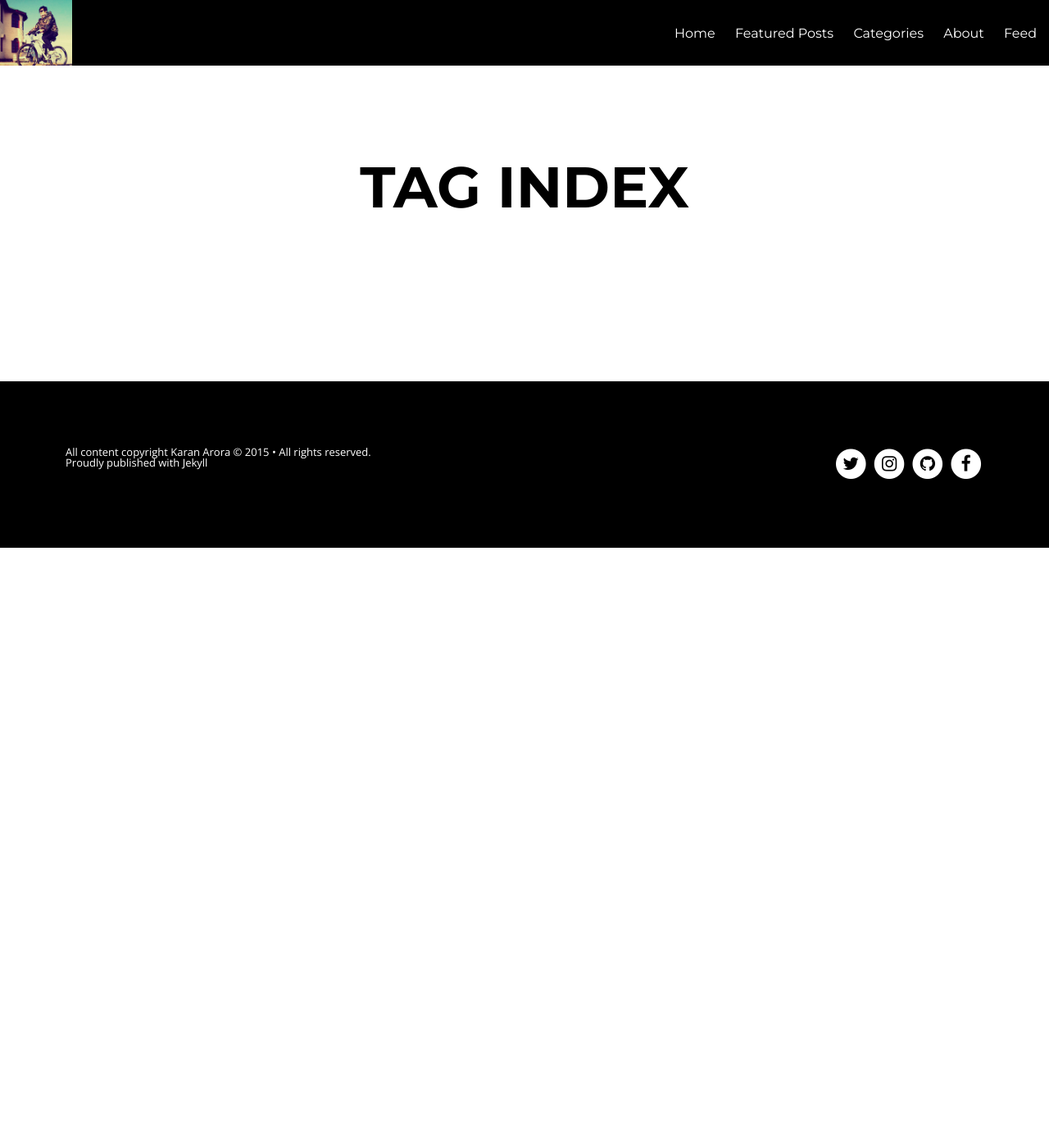
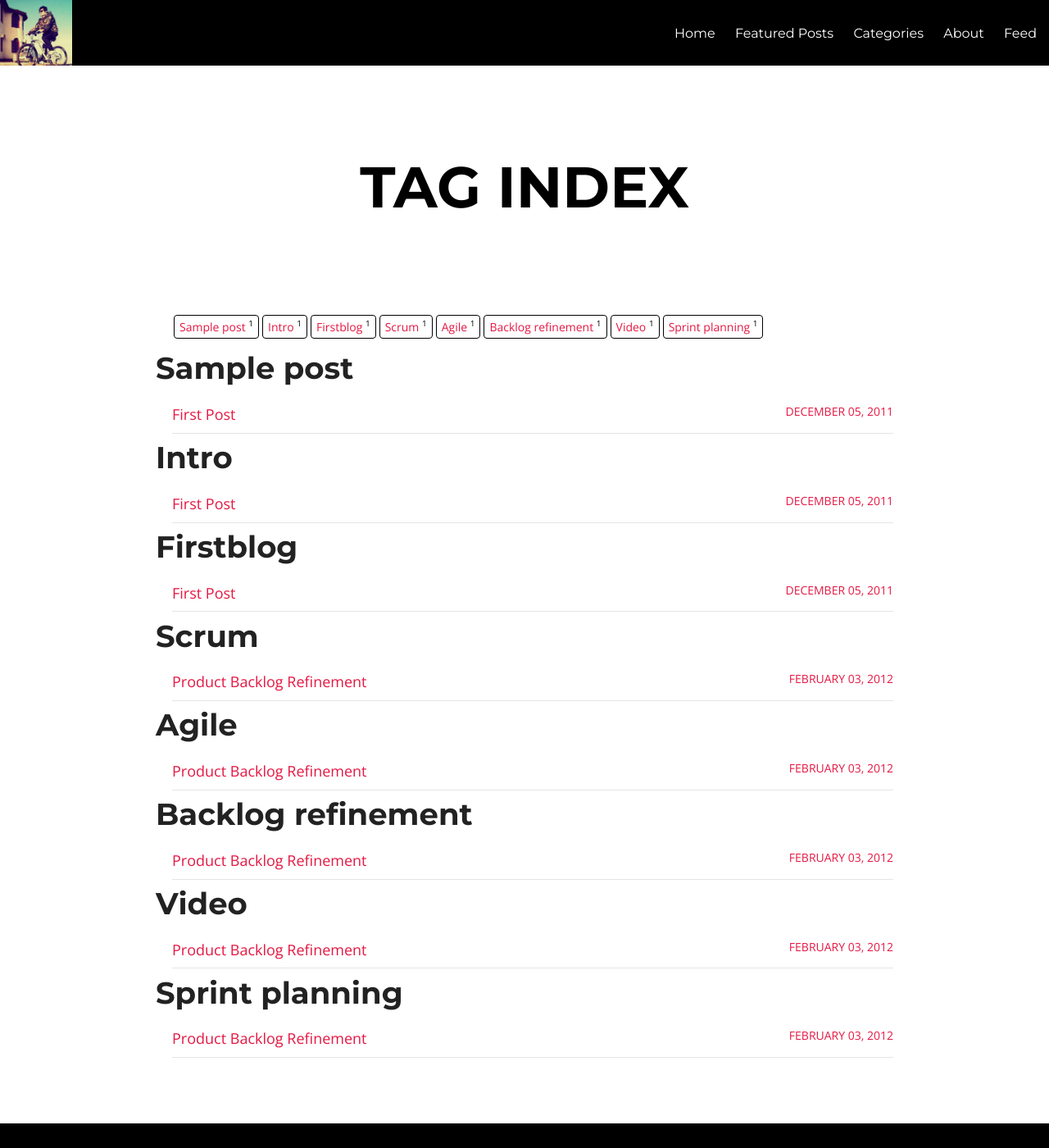
Before and after one commit to arorakaranblog/arorakaranblog.github.io, a Jekyll site: the page built from tags.html, in a window 1280 px wide and 1400 px high. Shown: the whole window at 82% size. Built offline with Jekyll 4.4.1, drawn with Linux system fonts in a browser that asks for light colours; nearby versions of some CDN libraries.

Commit message:
some design changes + couple of posts added

```diff
--- a/_config.yml
+++ b/_config.yml
@@ -1,6 +1,7 @@
-title:            Karan's Blog
-description:      "Hello"
+title:            Only on the Internet can a person be lonely and popular at the same time
+description:      "Karan Arora | करण अरोड़ा"
 logo:             logo.png
+stay_tuned:       stayTuned.jpg
 disqus_shortname: Karan
 share:            true
 dropcap:			true
@@ -45,7 +46,7 @@ links:
     url: /about
 
 # http://en.wikipedia.org/wiki/List_of_tz_database_time_zones
-timezone:    America/Los_Angeles
+timezone:    Asia/Kolkata
 future:      true
 highlighter: pygments
 markdown:    kramdown
@@ -76,11 +77,11 @@ prose:
   media: 'images'
 #  metadata:
 #    _posts:
-#      - name: "published"
+#      - name: "Home"
 #        field:
 #          label: "Published"
-#          element: "checkbox"
 #          value: "true"
+#          stay: stayTuned.jpg
 #      - name: "layout"
 #        field:
 #          element: "hidden"
--- /dev/null
+++ b/_posts/2011-12-05-heyya.md
@@ -0,0 +1,23 @@
+---
+title: First Post
+date: 2011-12-05 13:55:06.000000000 +05:30
+categories:
+- Blogs
+tags: [sample post, intro, firstblog]
+status: publish
+type: post
+published: true
+meta:
+  _wp_page_template: default
+  _publicize_pending: '1'
+  _edit_last: '51117020'
+author:
+  email: mail@arorakaran.com
+  display_name: Karan Arora
+  first_name: 'Karan'
+  last_name: 'Arora'
+excerpt: !ruby/object:Hpricot::Doc
+  options: {}
+---
+<p>This is my first post, the very beginning of a great journey ahead. Many more to come, Stay tuned !!</p>
+<p><img src="{{ site.url }}/images/{{ site.stay_tuned }}" alt="Stay Tuned"/></a></p>
--- /dev/null
+++ b/_posts/2012-02-03-product-backlog-refinement.md
@@ -0,0 +1,26 @@
+---
+title: Product Backlog Refinement
+date: 2012-02-03 18:16:59.000000000 +05:30
+categories:
+- Product development
+- Product backlog
+- Backlog Refinement
+- Agile
+tags: [Scrum, Agile, Backlog Refinement, Video, Sprint Planning ]
+status: publish
+type: post
+published: true
+meta:
+  _edit_last: '51117020'
+  _publicize_pending: '1'
+author:
+  login: karan25
+  email: k@arorakaran.com
+  display_name: Karan Arora
+  first_name: ''
+  last_name: ''
+excerpt: !ruby/object:Hpricot::Doc
+  options: {}
+---
+<p>A nice video explaining Product Backlog Refinement !!</p>
+<iframe width="420" height="315" src="https://www.youtube.com/embed/b_WeHcZcx1w" frameborder="0" allowfullscreen></iframe>
--- a/feed.xml
+++ b/feed.xml
@@ -1,6 +1,3 @@
----
-layout: none
----
 <?xml version="1.0" encoding="utf-8"?>
 <feed xmlns="http://www.w3.org/2005/Atom" xml:lang="en">
 {% assign add_protocol = false %}
```
Also changed, not shown: images/stayTuned.jpg (added), 13 other files.
